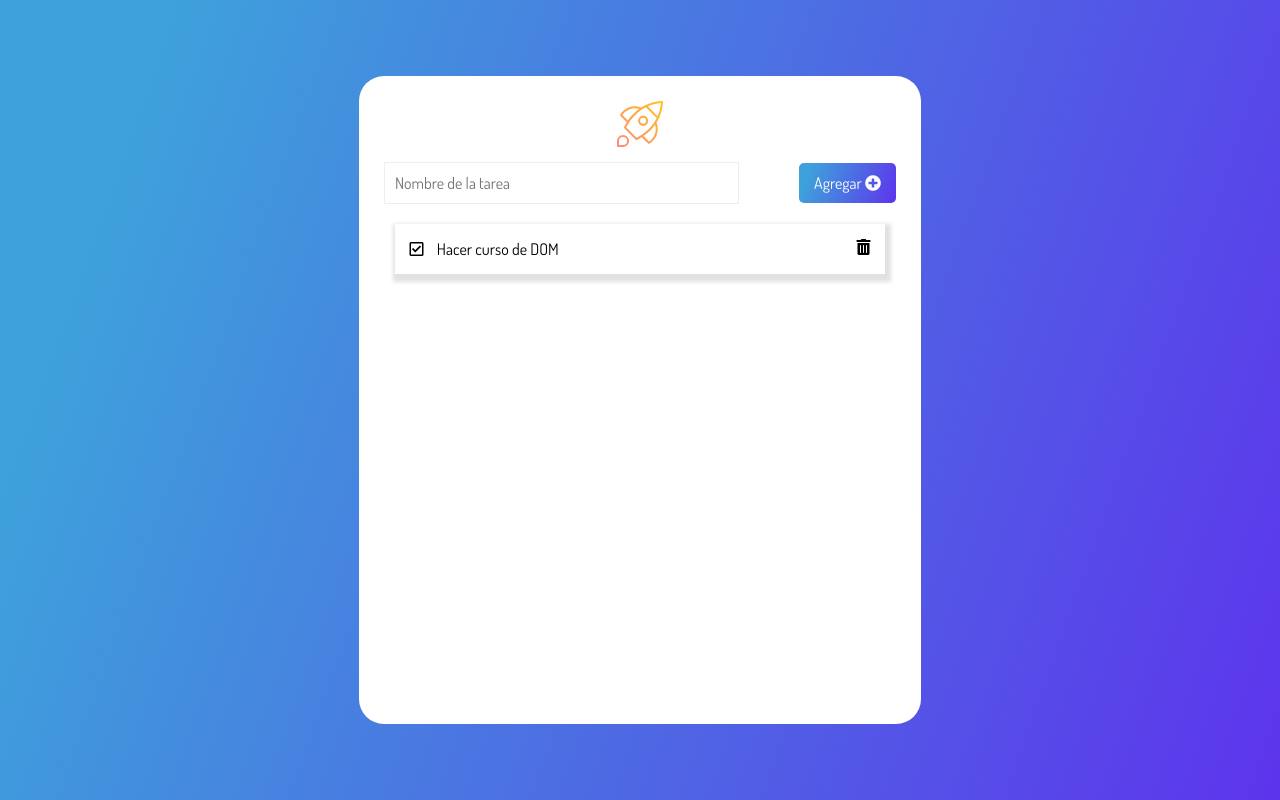
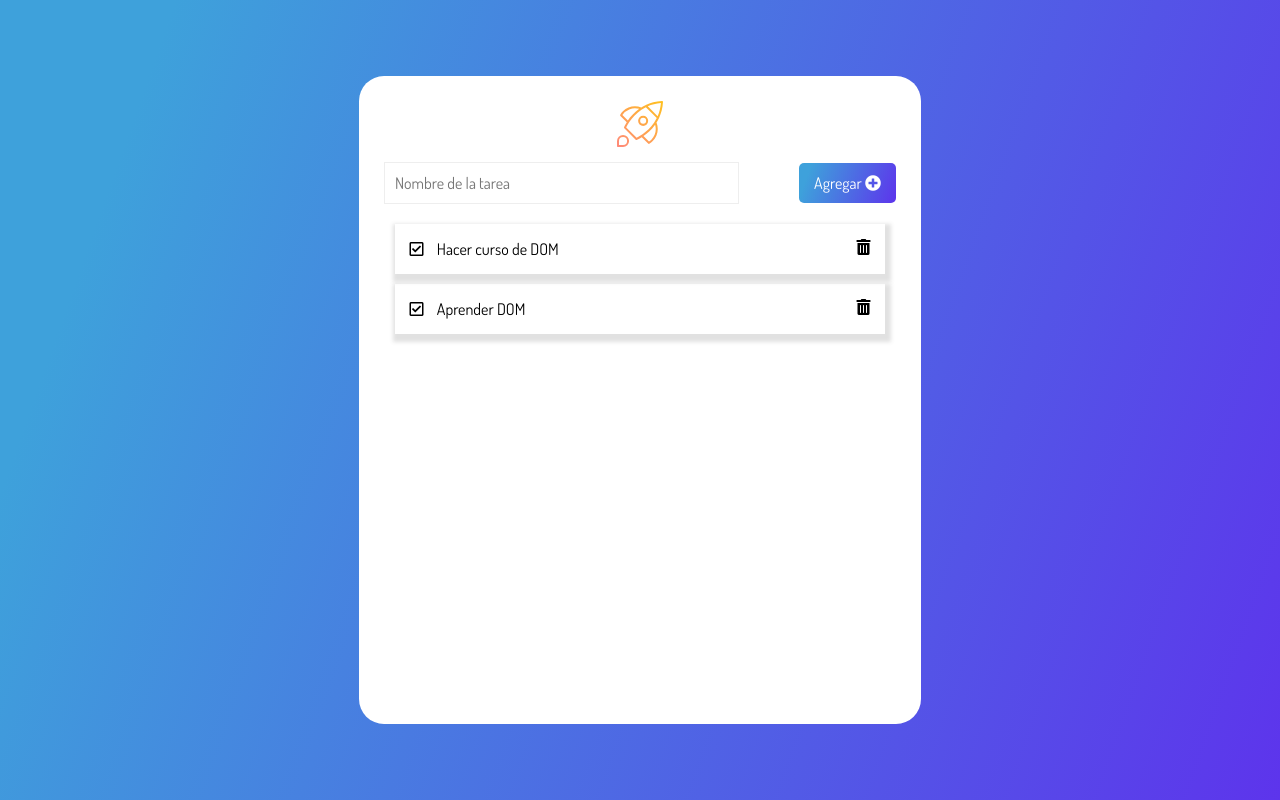
Before and after one commit to Hamy9511/Agregar-Registros, a plain HTML site: page index.html in a window 1280 px wide. Drawn offline with Linux system fonts and the light colour scheme.

Commit message:
clase01 cpmpletada - Solo se agrego un elemento mas a la lista

```diff
--- a/index.html
+++ b/index.html
@@ -43,6 +43,13 @@
             </div>
             <i class="fas fa-trash-alt trashIcon icon"></i>
           </li>
+          <li class="card">
+            <div>
+              <i class="far fa-check-square icon"></i>
+              <span class="task">Aprender DOM</span>
+            </div>
+            <i class="fas fa-trash-alt trashIcon icon"></i>
+          </li>
         </ul>
       </div>
     </main>
```
